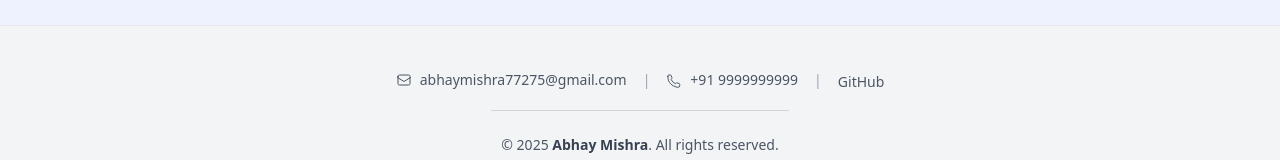
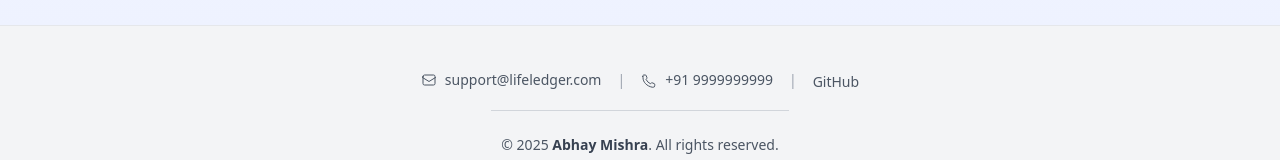
Before and after one commit to abhaymishra07/LifeLedger, a React (Vite) app: page / in a window 1280 px wide. Shown: the part 2019-2179 px from the top of the page. Built offline with nearby package versions, Linux system fonts and the light colour scheme; no server answers.

Commit message:
gmail add

```diff
--- a/src/components/landingpage.jsx
+++ b/src/components/landingpage.jsx
@@ -289,7 +289,7 @@ export default function LandingPage() {
                     {/* Contact Section */}
                     <div className="flex flex-col md:flex-row items-center justify-center gap-4 text-gray-600 dark:text-gray-400">
                         <a
-                            href="mailto:abhay@example.com"
+                            href="mailto:abhaymishra77275@gmail.com"
                             className="flex items-center gap-2 hover:text-blue-600 dark:hover:text-blue-400 transition"
                         >
                             <svg
@@ -306,7 +306,7 @@ export default function LandingPage() {
                                     d="M21.75 8.25l-9.75 6-9.75-6M3 6.75A2.25 2.25 0 015.25 4.5h13.5A2.25 2.25 0 0121 6.75v10.5A2.25 2.25 0 0118.75 19.5H5.25A2.25 2.25 0 013 17.25V6.75z"
                                 />
                             </svg>
-                            abhaymishra77275@gmail.com
+                            support@lifeledger.com
                         </a>
 
                         <span className="hidden md:inline text-gray-400">|</span>
```
